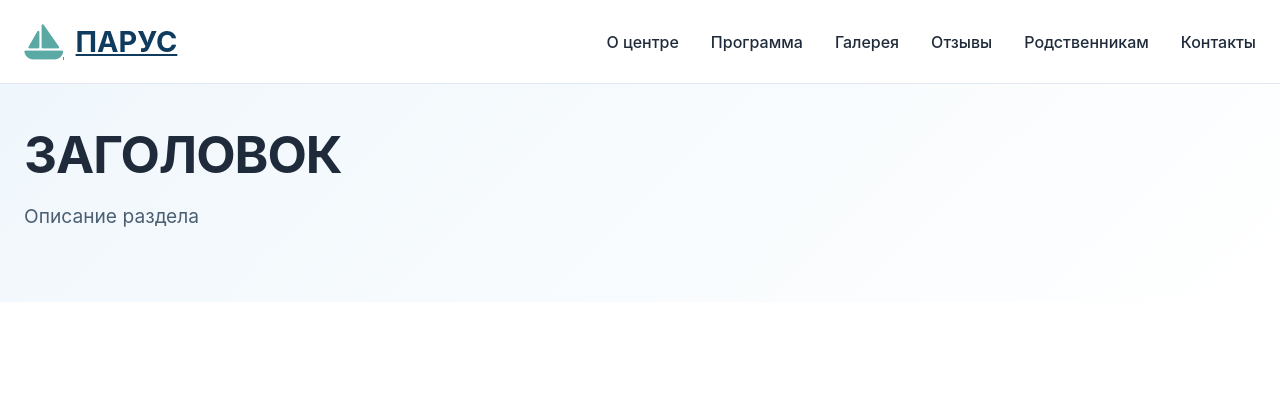
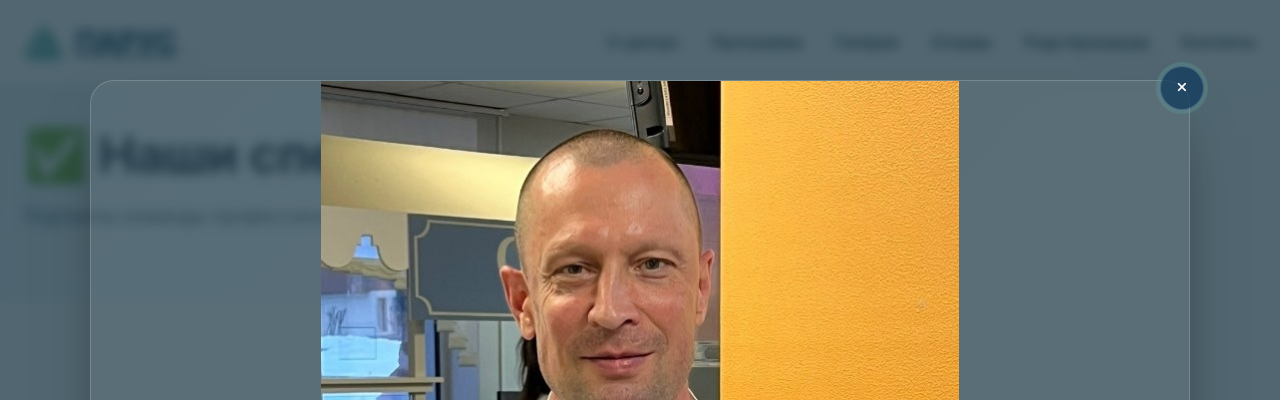
Before and after one commit to blv7167-cmd/parus, a plain HTML site: page gallery-specialists.html in a window 1280 px wide. Both pictures are taken after a click on the element 157 px from the left and 522 px from the top of the page. Shown: the top 400 px of the page. Drawn offline with Linux system fonts and the light colour scheme.

Commit message:
relatives

```diff
--- a/gallery-specialists.html
+++ b/gallery-specialists.html
@@ -32,8 +32,8 @@
 <section class="hero" style="padding:40px 0;">
     <div class="container">
         <div class="hero-content">
-            <h1>ЗАГОЛОВОК</h1>
-            <p>Описание раздела</p>
+            <h1>✅ Наши специалисты</h1>
+            <p>Портреты команды профессионалов (8 фото)</p>
         </div>
     </div>
 </section>
@@ -45,40 +45,88 @@
             <div class="gallery-item" data-lightbox-src="foto/specialists/1.jpg">
                 <img src="foto/specialists/1.jpg" alt="">
             </div>
-
-
             <div class="gallery-item" data-lightbox-src="foto/specialists/2.jpg">
                 <img src="foto/specialists/2.jpg" alt="">
             </div>
-
             <div class="gallery-item" data-lightbox-src="foto/specialists/3.jpg">
                 <img src="foto/specialists/3.jpg" alt="">
             </div>
-
             <div class="gallery-item" data-lightbox-src="foto/specialists/4.jpg">
                 <img src="foto/specialists/4.jpg" alt="">
             </div>
-
             <div class="gallery-item" data-lightbox-src="foto/specialists/5.jpg">
                 <img src="foto/specialists/5.jpg" alt="">
             </div>
-
             <div class="gallery-item" data-lightbox-src="foto/specialists/6.jpg">
                 <img src="foto/specialists/6.jpg" alt="">
             </div>
-
             <div class="gallery-item" data-lightbox-src="foto/specialists/7.jpg">
                 <img src="foto/specialists/7.jpg" alt="">
             </div>
-
             <div class="gallery-item" data-lightbox-src="foto/specialists/8.jpg">
                 <img src="foto/specialists/8.jpg" alt="">
             </div>
 
         </div>
     </div>
+</section>
+    <div id="lightbox" class="lightbox hidden" aria-hidden="true">
+        <div class="lightbox__content" role="dialog" aria-modal="true" aria-label="Просмотр фотографии">
+            <button type="button" class="lightbox__close" aria-label="Закрыть">
+                <i class="fas fa-xmark"></i>
+            </button>
+            <img id="lightbox-img" class="lightbox__img" alt="Просмотр фотографии">
         </div>
-</section>
+    </div>
+
+    <script>
+        (function () {
+            var lightbox = document.getElementById('lightbox');
+            var lightboxImg = document.getElementById('lightbox-img');
+            if (!lightbox || !lightboxImg) return;
+
+            var closeBtn = lightbox.querySelector('.lightbox__close');
+            var triggers = Array.prototype.slice.call(document.querySelectorAll('[data-lightbox-src]'));
+
+            function openLightbox(src, alt) {
+                lightboxImg.src = src;
+                lightboxImg.alt = alt || 'Просмотр фотографии';
+                lightbox.classList.remove('hidden');
+                lightbox.setAttribute('aria-hidden', 'false');
+                document.body.style.overflow = 'hidden';
+                closeBtn && closeBtn.focus();
+            }
+
+            function closeLightbox() {
+                lightbox.classList.add('hidden');
+                lightbox.setAttribute('aria-hidden', 'true');
+                lightboxImg.src = '';
+                document.body.style.overflow = '';
+            }
+
+            triggers.forEach(function (btn) {
+                btn.addEventListener('click', function () {
+                    var src = btn.getAttribute('data-lightbox-src');
+                    var img = btn.querySelector('img');
+                    openLightbox(src, img ? img.getAttribute('alt') : '');
+                });
+            });
+
+            closeBtn && closeBtn.addEventListener('click', closeLightbox);
+
+            lightbox.addEventListener('click', function (e) {
+                // закрытие по клику на затемнение
+                if (e.target === lightbox) closeLightbox();
+            });
+
+            document.addEventListener('keydown', function (e) {
+                if (e.key === 'Escape' && !lightbox.classList.contains('hidden')) {
+                    closeLightbox();
+                }
+            });
+        })();
+    </script>
+
 
 <footer class="footer">
     <div class="container">
```
Lines whose indentation alone changed are shown as unchanged.
